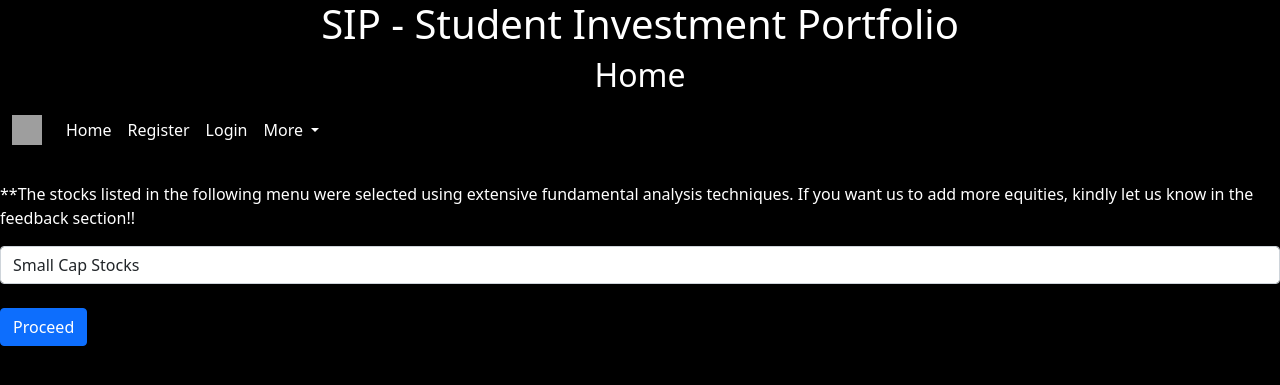
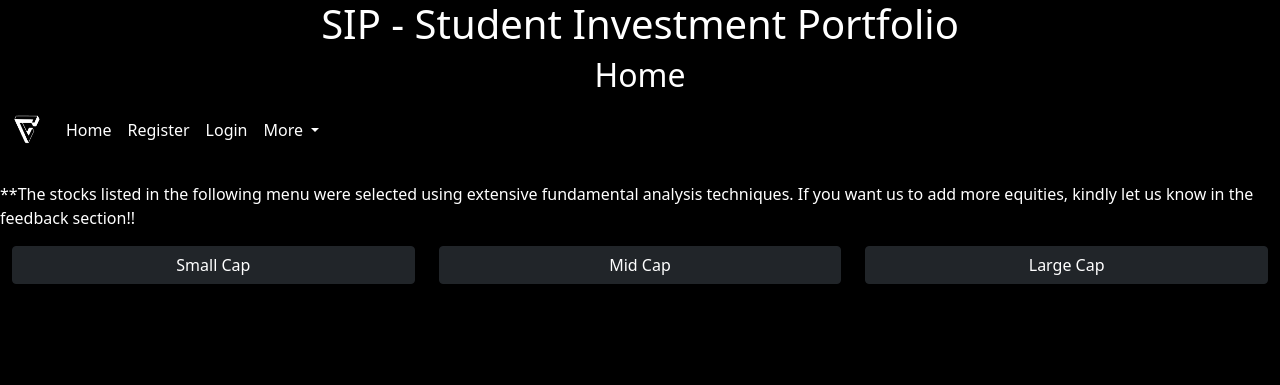
Before and after one commit to shivanshsinghal107/Investment-Portfolio, a Flask app: page / in a window 1280 px wide. Shown: the top 385 px of the page. Run offline with Flask 2, Linux system fonts and the light colour scheme; grey boxes are pictures that could not be loaded.

Commit message:
Changed the format of the page

```diff
--- a/templates/index.html
+++ b/templates/index.html
@@ -1,19 +1,24 @@
-{% extends "layout.html" %}
+<!DOCTYPE html>
+<html lang="en">
+  <head>
+    <meta charset="utf-8">
+    <meta name="viewport" content="width=device-width, initial-scale=1.0">
 
-{% block title %}
-  SIP - Student Investment Portfolio
-{% endblock %}
+    <title>SIP - Student Investment Portfolio</title>
 
-{% block heading %}
-  Home
-{% endblock %}
+    <link rel="icon" href="../static/logo.png">
+    <link href="https://cdn.jsdelivr.net/npm/bootstrap@5.0.0-beta2/dist/css/bootstrap.min.css" rel="stylesheet" integrity="sha384-BmbxuPwQa2lc/FVzBcNJ7UAyJxM6wuqIj61tLrc4wSX0szH/Ev+nYRRuWlolflfl" crossorigin="anonymous">
+    <link href="https://cdn.jsdelivr.net/npm/bootstrap@5.0.0-alpha3/dist/css/bootstrap.min.css" rel="stylesheet" integrity="sha384-CuOF+2SnTUfTwSZjCXf01h7uYhfOBuxIhGKPbfEJ3+FqH/s6cIFN9bGr1HmAg4fQ" crossorigin="anonymous">
+  </head>
 
-{% block body %}
+  <body style="background-color:black;color:white">
+    <h1 align="center">SIP - Student Investment Portfolio</h1>
+    <h2 align="center">Home</h2>
     {% if loginstatus == 'True' %}
       <nav class="navbar navbar-expand-lg navbar-dark">
         <div class="container-fluid">
           <a class="navbar-brand" href="/">
-          <img src="https://i.ibb.co/GFbrDM6/1596273798134.png" border="0" width="30" height="30" class="d-inline-block align-top">
+            <img src="../static/logo.png" border="0" width="30" height="30" class="d-inline-block align-top">
           </a>
           <button class="navbar-toggler" type="button" data-toggle="collapse" data-target="#navbarSupportedContent" aria-controls="navbarSupportedContent" aria-expanded="false" aria-label="Toggle navigation">
             <span class="navbar-toggler-icon"></span>
@@ -59,7 +64,7 @@
       <nav class="navbar navbar-expand-lg navbar-dark">
         <div class="container-fluid">
           <a class="navbar-brand" href="/">
-          <img src="https://i.ibb.co/GFbrDM6/1596273798134.png" border="0" width="30" height="30" class="d-inline-block align-top">
+            <img src="../static/logo.png" border="0" width="30" height="30" class="d-inline-block align-top">
           </a>
           <button class="navbar-toggler" type="button" data-toggle="collapse" data-target="#navbarSupportedContent" aria-controls="navbarSupportedContent" aria-expanded="false" aria-label="Toggle navigation">
             <span class="navbar-toggler-icon"></span>
@@ -92,12 +97,22 @@
     <br>
     <p>**The stocks listed in the following menu were selected using extensive fundamental analysis techniques. If you want us to add more equities, kindly let us know in the feedback section!!</p>
     <form method="POST">
-    <select class="form-control" name="asset">
-      <option value="small-cap">Small Cap Stocks</option>
-      <option value="mid-cap">Mid Cap Stocks</option>
-      <option value="large-cap">Large Cap Stocks</option>
-    </select>
-    <br>
-    <button type="submit" class="btn btn-primary">Proceed</button>
+      <div class="container-fluid">
+        <div class="row">
+          <div class="d-grid gap-2 col-4 mx-auto">
+            <button type="submit" class="btn btn-dark" name="asset" value="small-cap">Small Cap</button>
+          </div>
+          <div class="d-grid gap-2 col-4 mx-auto">
+            <button type="submit" class="btn btn-dark" name="asset" value="mid-cap">Mid Cap</button>
+          </div>
+          <div class="d-grid gap-2 col-4 mx-auto">
+            <button type="submit" class="btn btn-dark" name="asset" value="large-cap">Large Cap</button>
+          </div>
+        </div>
+      </div>
     </form>
-{% endblock %}
+  </body>
+
+  <script src="https://cdn.jsdelivr.net/npm/bootstrap@5.0.0-alpha3/dist/js/bootstrap.bundle.min.js" integrity="sha384-popRpmFF9JQgExhfw5tZT4I9/CI5e2QcuUZPOVXb1m7qUmeR2b50u+YFEYe1wgzy" crossorigin="anonymous"></script>
+  <script src="https://cdn.jsdelivr.net/npm/bootstrap@5.0.0-beta2/dist/js/bootstrap.bundle.min.js" integrity="sha384-b5kHyXgcpbZJO/tY9Ul7kGkf1S0CWuKcCD38l8YkeH8z8QjE0GmW1gYU5S9FOnJ0" crossorigin="anonymous"></script>
+</html>
```
Also changed, not shown: templates/input.html (+71 -12 lines). Lines whose indentation alone changed are shown as unchanged.
